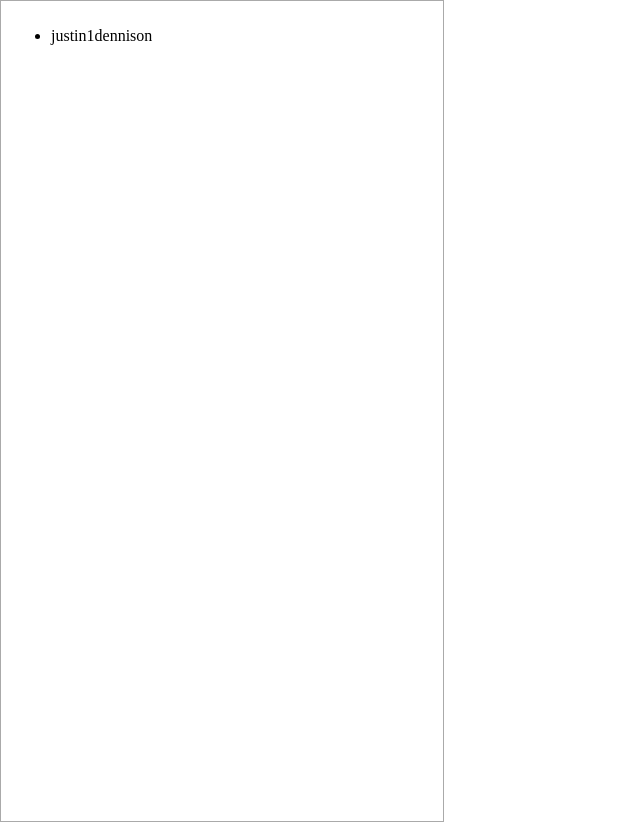
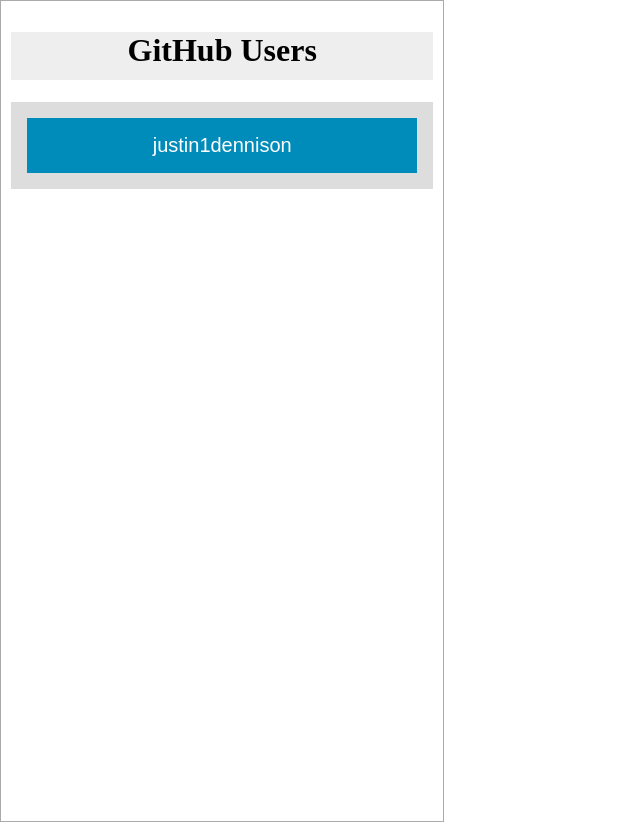
Before and after one commit to romulussenter/github-metrics, a React (Create React App) app: page / in a window 1280 px wide. Shown: the whole page, without its empty margins (0-640 px from the left). Built offline with nearby package versions, Linux system fonts and the light colour scheme.

Commit message:
added styling to the sidebar for users

```diff
--- a/src/UserSideBar.css
+++ b/src/UserSideBar.css
@@ -4,4 +4,35 @@
     border: 1px solid #aaa;
     width: 33vw;
     padding: 10px;
+    flex-direction: column;
 }
+
+.UserSideBar--header {
+    width: 100%;
+    height: 3rem;
+    background-color: #eee;
+    text-align: center;
+}
+
+.UserSideBar--list {
+    list-style: none;
+    width: 100%;
+    padding: 0;
+    margin: 0;
+}
+
+.UserSideBar--list-item {
+    padding: 1rem;
+    background-color: #ddd;
+    font-size: 1.1rem;
+}
+
+.UserSideBar--list-item button {
+    background-color: #008CBA;
+    color: white;
+    border: none;
+    padding: 1rem;
+    width: 100%;
+    font-size: 1.25rem;
+    cursor: pointer;
+}
--- a/src/UserSideBar.js
+++ b/src/UserSideBar.js
@@ -5,11 +5,16 @@
     render(){
         const { users } = this.props;
         const Users = users.map((user, index) =>{
-            return <li key={index}>{user}</li>
+            return (<li key={index} className='UserSideBar--list-item'>
+                        <button>
+                            {user}
+                        </button>
+                    </li>);
         })
         return (
             <div className="UserSideBar--container">
-                <ul>
+                <h1 className='UserSideBar--header'>GitHub Users</h1>
+                <ul className='UserSideBar--list'>
                     {Users}
                 </ul>
             </div>
```
